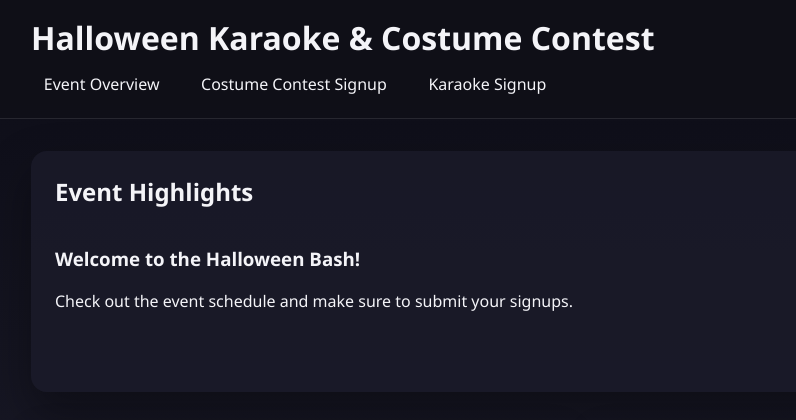
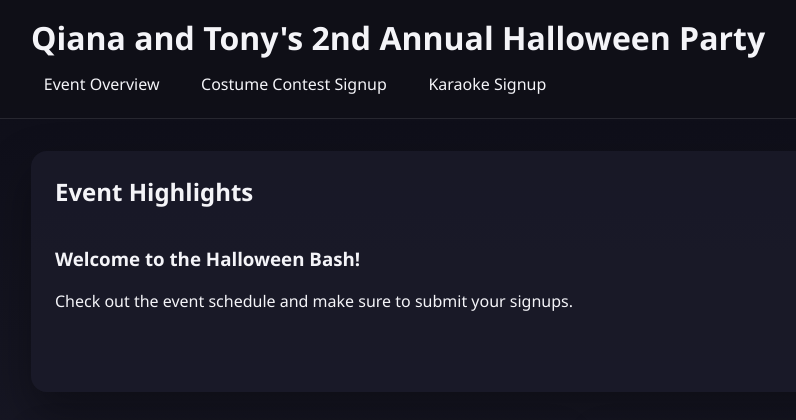
Before and after one commit to tgio-goodvines/halloween-karaoke-costume-contest, a Flask app: page /halloween in a window 1280 px wide. Shown: the top 420 px of the page, without its empty margins (59-855 px from the left). Run offline with Flask 3, Linux system fonts and the light colour scheme.

Commit message:
Update event name on default pages

```diff
--- a/templates/base.html
+++ b/templates/base.html
@@ -3,13 +3,13 @@
   <head>
     <meta charset="utf-8">
     <meta name="viewport" content="width=device-width, initial-scale=1">
-    <title>{{ title if title else "Halloween Karaoke & Costume Contest" }}</title>
+    <title>{{ title if title else "Qiana and Tony's 2nd Annual Halloween Party" }}</title>
     <link rel="stylesheet" href="{{ url_for('static', filename='styles.css') }}">
   </head>
   <body>
     <header class="site-header">
       <div class="container">
-        <h1>Halloween Karaoke & Costume Contest</h1>
+        <h1>Qiana and Tony's 2nd Annual Halloween Party</h1>
         <nav>
           <a href="{{ url_for('halloween_overview') }}">Event Overview</a>
           <a href="{{ url_for('costume_signup') }}">Costume Contest Signup</a>
--- a/templates/display.html
+++ b/templates/display.html
@@ -11,7 +11,7 @@
     {% set first_entry = entries[0] if entries else None %}
     <div class="display-wrapper">
       <header class="display-header">
-        <h1>Halloween Karaoke &amp; Costume Contest</h1>
+        <h1>Qiana and Tony's 2nd Annual Halloween Party</h1>
         <p>Live signup rotation for the big night</p>
       </header>
 
```
